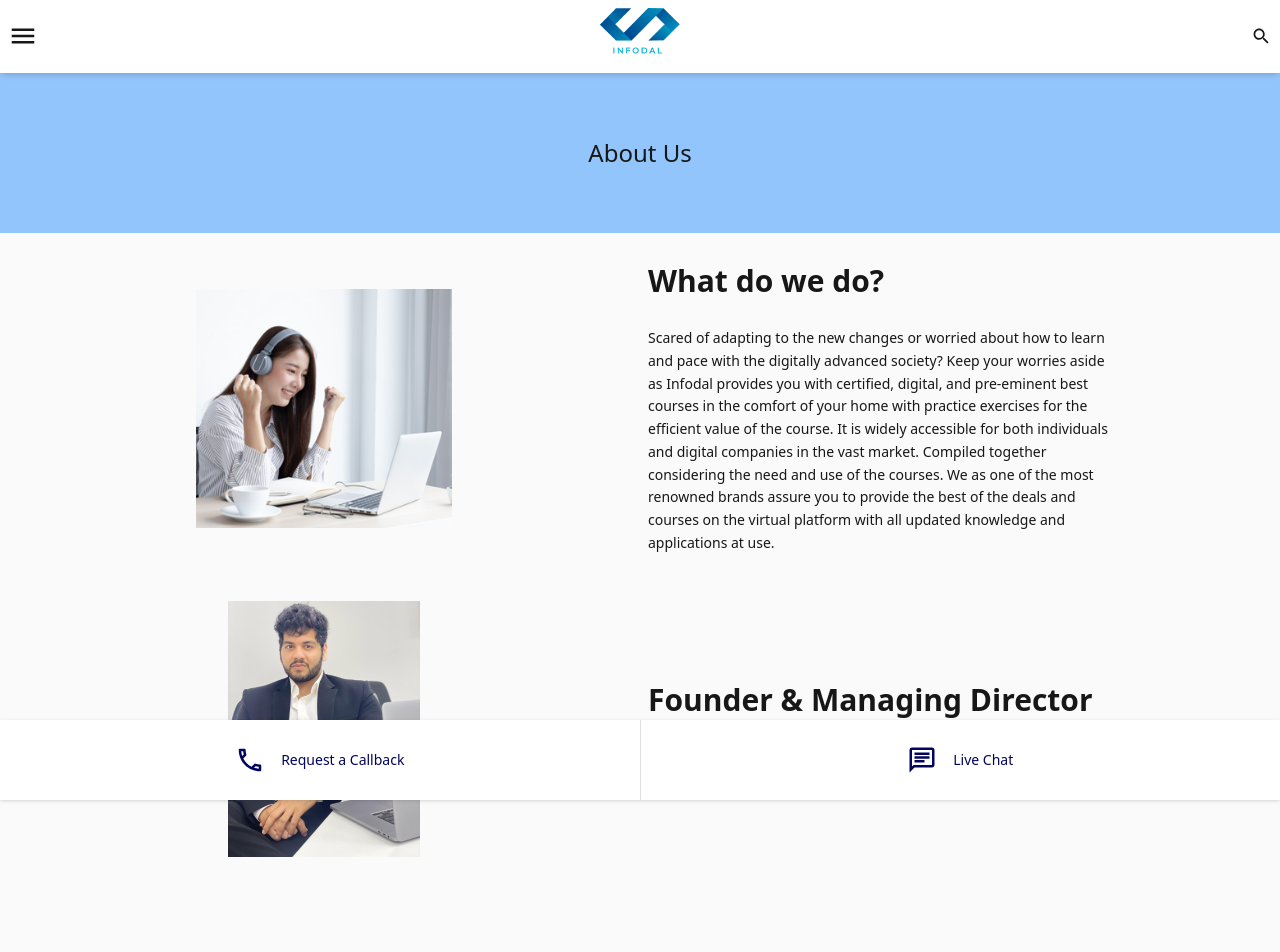
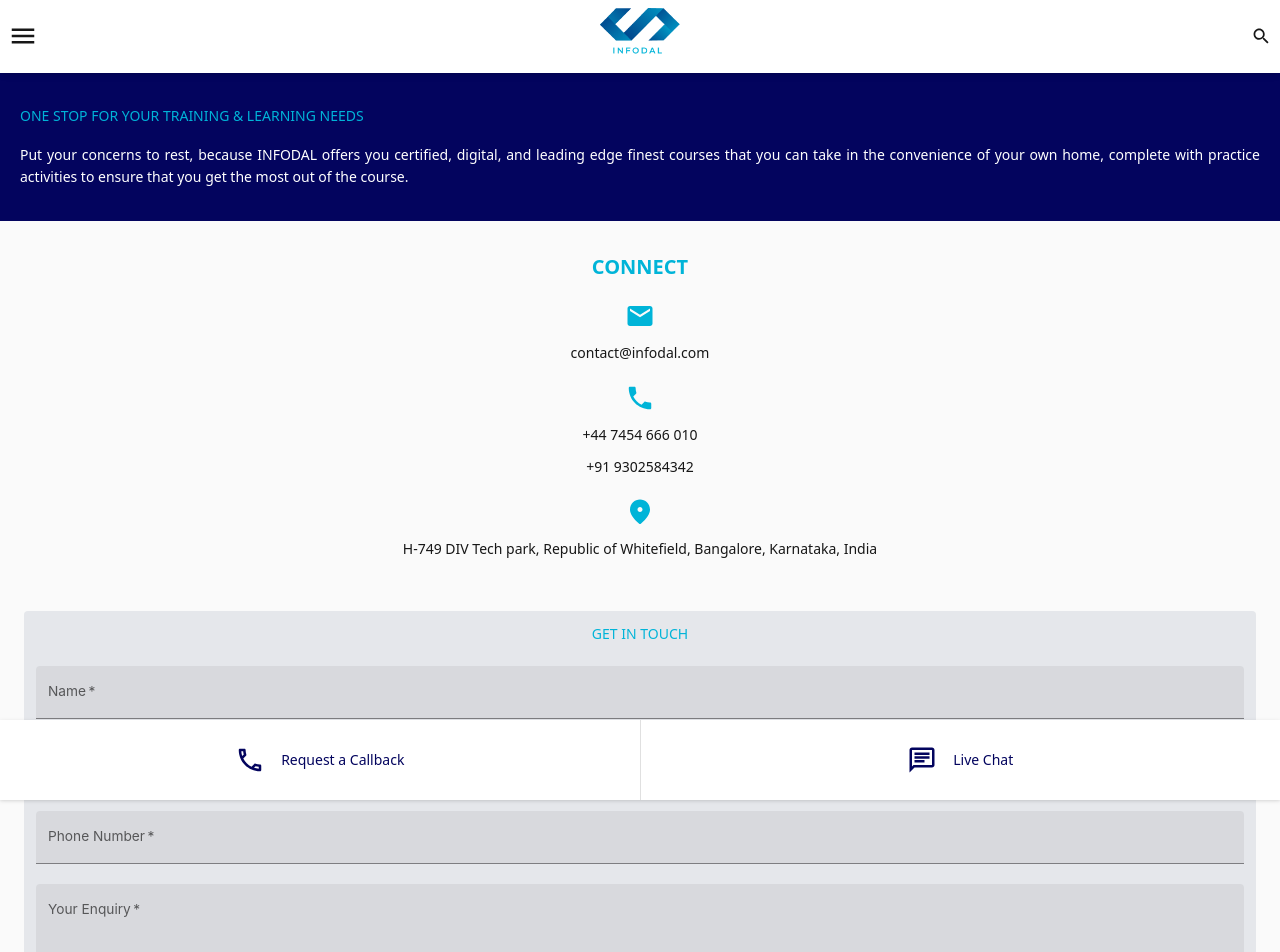
Before and after one commit to Gaurav-2k1/test, a Next.js app: page /about in a window 1280 px wide. Shown: the top 952 px of the page. Built offline with nearby package versions, Linux system fonts and the light colour scheme.

Commit message:
About Us

```diff
--- a/config/config.js
+++ b/config/config.js
@@ -90,6 +90,7 @@ export const menuList = [
   {
     name: "About Us",
     image: About,
+    link: "/about",
   },
   {
     name: "Contact Us",
--- a/pages/about/index.js
+++ b/pages/about/index.js
@@ -1,58 +1,60 @@
-import { LinkedIn } from "@mui/icons-material";
-import Head from "next/head";
-import Image from "next/image";
 import React from "react";
-import Footer from "../../components/Footer/Footer";
-import Header from "../../components/Header/Header";
-import BreadCrumbComponent from "../../components/Shared/BreadCrumbComponent";
+import EmailIcon from "@mui/icons-material/Email";
+import LocalPhoneIcon from "@mui/icons-material/LocalPhone";
+import PlaceRoundedIcon from "@mui/icons-material/PlaceRounded";
+import { TextField } from "@mui/material";
+import { Button } from "@mui/material";
 
 export default function About() {
   return (
     <div>
-      <BreadCrumbComponent>About Us</BreadCrumbComponent>
-      <div className="flex flex-col justify-evenly m-auto lg:grid lg:grid-cols-2 lg:gap-4 p-4">
-        <div className="relative w-[90vw] h-[90vw] lg:w-[20vw] lg:h-[20vw] m-auto">
-          <Image
-            src="/images/about/1.png"
-            alt="about"
-            layout="fill"
-            objectFit="scale-down"
-          />
+      <div className="py-8 px-5 bg-secondary flex flex-col gap-4">
+        <p className="text-primary">
+          ONE STOP FOR YOUR TRAINING & LEARNING NEEDS
+        </p>
+        <p className="text-white text-justify">
+          Put your concerns to rest, because INFODAL offers you certified,
+          digital, and leading edge finest courses that you can take in the
+          convenience of your own home, complete with practice activities to
+          ensure that you get the most out of the course.
+        </p>
+      </div>
+
+      <div className="p-8 text-center flex flex-col gap-5">
+        <p className="text-primary font-semibold text-xl">CONNECT</p>
+        <div className="flex flex-col gap-3 items-center">
+          <EmailIcon color="primary" fontSize="large" />
+          <a href="mailto:contact@infodal.com">contact@infodal.com</a>
         </div>
-        <div className="flex flex-col justify-around lg:h-[40vh] lg:w-3/4 mb-5 lg:m-0 text-center lg:text-left">
-          <h1 className="text-3xl font-semibold my-5 lg:m-0">What do we do?</h1>
-          <p>
-            Scared of adapting to the new changes or worried about how to learn
-            and pace with the digitally advanced society? Keep your worries
-            aside as Infodal provides you with certified, digital, and
-            pre-eminent best courses in the comfort of your home with practice
-            exercises for the efficient value of the course. It is widely
-            accessible for both individuals and digital companies in the vast
-            market. Compiled together considering the need and use of the
-            courses. We as one of the most renowned brands assure you to provide
-            the best of the deals and courses on the virtual platform with all
-            updated knowledge and applications at use.
-          </p>
+        <div className="flex flex-col gap-3 items-center">
+          <LocalPhoneIcon color="primary" fontSize="large" />
+          <a href="tel:+447454666010">+44 7454 666 010</a>
+          <a href="tel:+919302584342">+91 9302584342</a>
+        </div>
+        <div className="flex flex-col gap-3 items-center">
+          <PlaceRoundedIcon color="primary" fontSize="large" />
+          <a>
+            H-749 DIV Tech park, Republic of Whitefield, Bangalore, Karnataka,
+            India
+          </a>
         </div>
       </div>
-      <div className="flex flex-col justify-evenly m-auto lg:grid lg:grid-cols-2 lg:gap-4 p-4">
-        <div className="relative w-[90vw] h-[90vw] lg:w-[20vw] lg:h-[20vw] m-auto">
-          <Image
-            src="/images/about/anchit.jpeg"
-            alt="about"
-            layout="fill"
-            objectFit="scale-down"
+      <div className="py-5 px-6">
+        <form className="bg-gray-200 rounded w-full text-center p-3 flex flex-col justify-between gap-5">
+          <p className="text-primary">GET IN TOUCH</p>
+          <TextField label="Name" fullWidth variant="filled" required />
+          <TextField label="Email" fullWidth variant="filled" required />
+          <TextField label="Phone Number" fullWidth variant="filled" required />
+          <TextField
+            multiline
+            minRows={5}
+            fullWidth
+            variant="filled"
+            required
+            label="Your Enquiry"
           />
-        </div>
-        <div className="flex flex-col justify-center text-center lg:text-left">
-          <h1 className="text-3xl font-semibold my-5 lg:m-0">
-            Founder & Managing Director
-          </h1>
-          <p className="text-xl">Mr Anchit Agarwal</p>
-          <a href="https://www.linkedin.com/in/anchit-agarwal-18576b11a">
-            <LinkedIn fontSize="large" />
-          </a>
-        </div>
+          <Button className="bg-primary">Submit</Button>
+        </form>
       </div>
     </div>
   );
```
